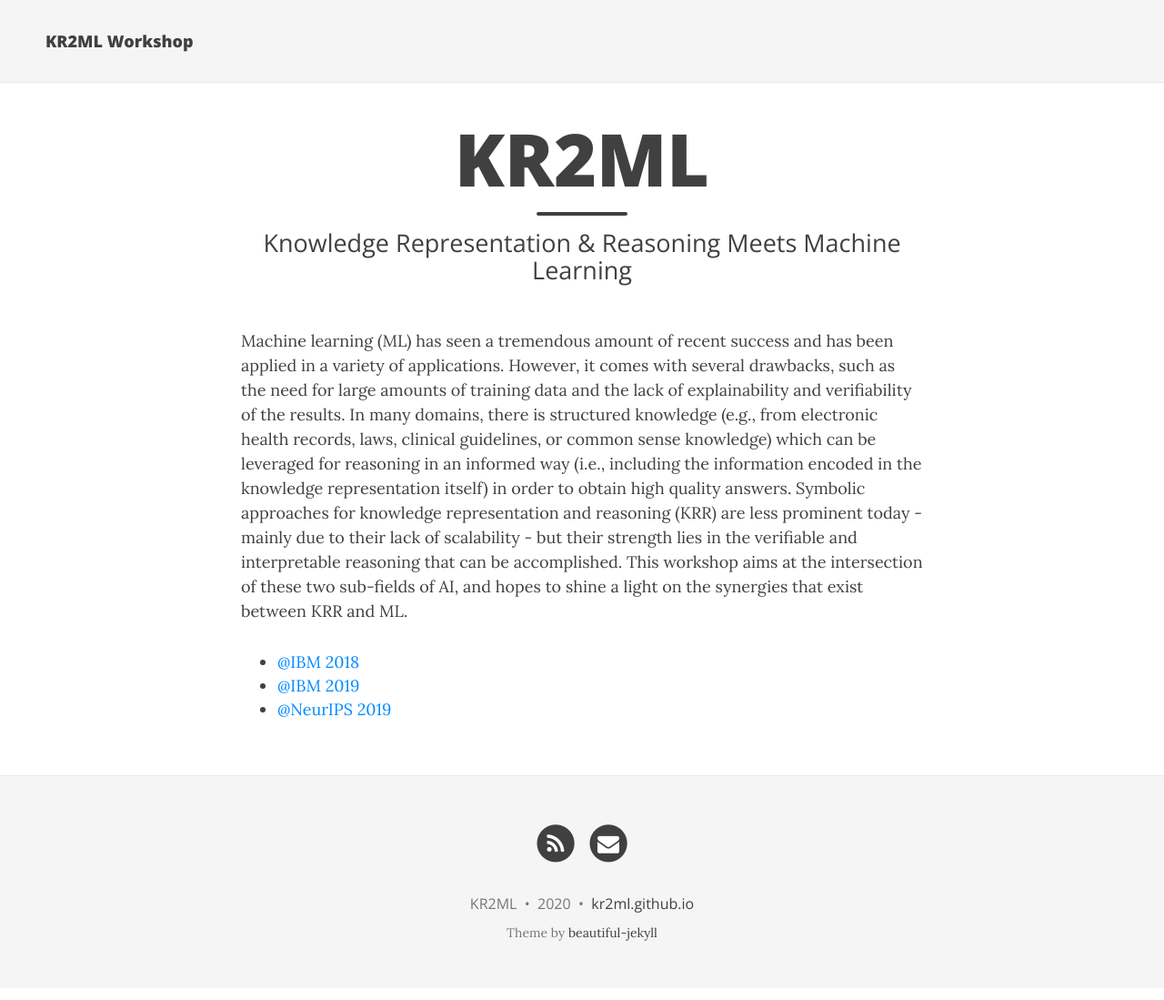
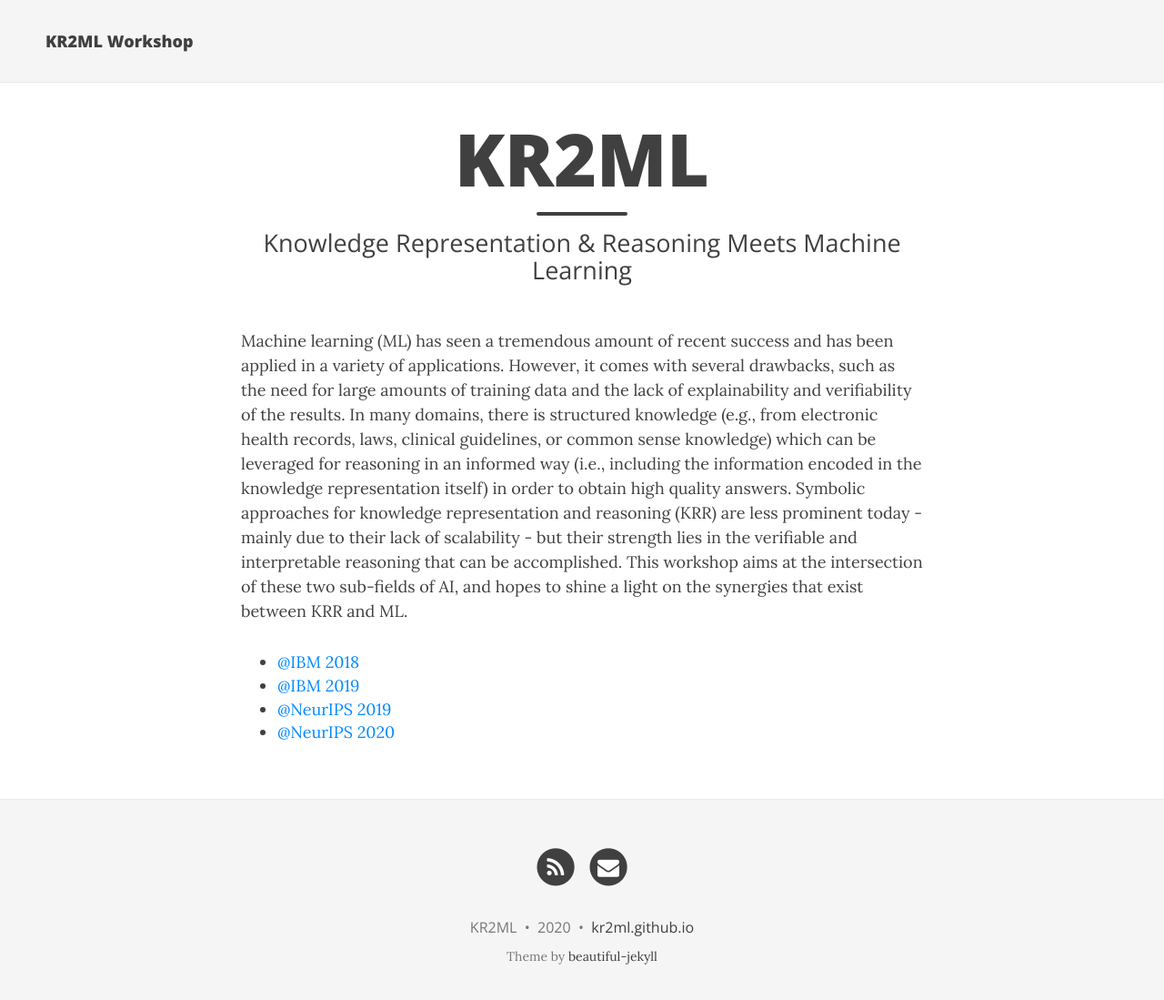
Before and after one commit to kr2ml/kr2ml.github.io, a Jekyll site: the page built from index.md, in a window 1280 px wide and 1112 px high. Shown: the top 1099 px of the window at 91% size. Built offline with Jekyll 4.4.1, drawn with Linux system fonts in a browser that asks for light colours; nearby versions of some CDN libraries.

Commit message:
add 2020

```diff
--- a/index.md
+++ b/index.md
@@ -15,6 +15,7 @@ Machine learning (ML) has seen a tremendous amount of recent success and has bee
 - [@IBM 2018](https://researcher.watson.ibm.com/researcher/view_group.php?id=9660)
 - [@IBM 2019](https://kr2ml.github.io/ibm-2019)
 - [@NeurIPS 2019](https://kr2ml.github.io/2019)
+- [@NeurIPS 2020](https://kr2ml.github.io/2020)
 
 <!-- <div class="posts-list">
   {% for post in paginator.posts %}
```
